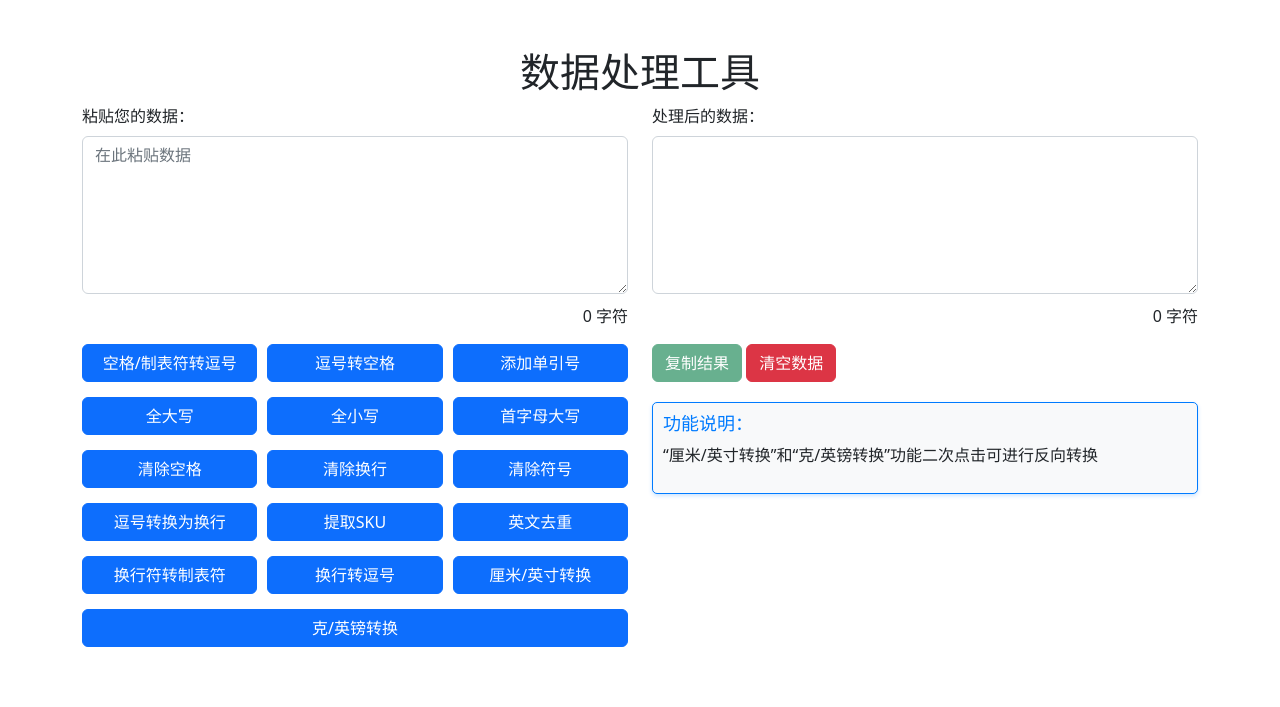
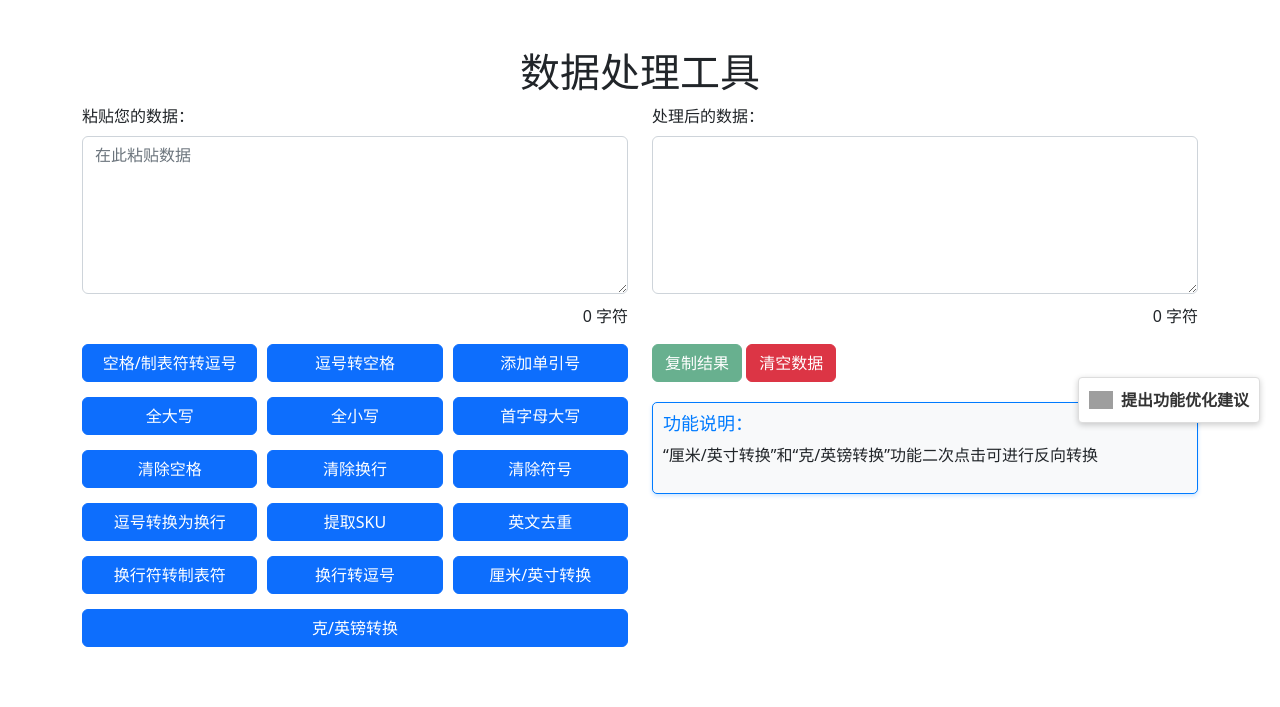
Before and after one commit to carwlyjoe/AI-Dataprocessing, a plain HTML site: page index.html in a window 1280 px wide. Shown: the top 707 px of the page. Drawn offline with nearby package versions, Linux system fonts and the light colour scheme; grey boxes are pictures that could not be loaded.

Commit message:
Update index.html

```diff
--- a/index.html
+++ b/index.html
@@ -75,6 +75,33 @@
     line-height: 1.5; /* 行高 */
   }
 
+
+  .github-issues-link {
+    position: fixed;
+    top: 50%; /* 或者您想要的任何位置 */
+    right: 20px; /* 根据页面布局调整 */
+    transform: translateY(-50%);
+    background: #fff; /* 为了更好的可见性 */
+    border: 1px solid #ddd;
+    border-radius: 4px;
+    padding: 10px;
+    box-shadow: 0 2px 6px rgba(0,0,0,0.2);
+    z-index: 1000; /* 确保它在页面其他内容上方 */
+  }
+
+  .github-issues-link a {
+    text-decoration: none;
+    color: #333;
+    font-weight: bold;
+    display: flex;
+    align-items: center;
+    gap: 8px;
+  }
+
+  .github-issues-link img {
+    width: 24px; /* 图标大小 */
+    height: auto;
+  }
 
 </style>
 </head>
@@ -578,3 +605,10 @@ function escapeRegExp(string) {
 
   // You may want to include a function similar to copyOutput for the copy success message...
 </script>
+<body>
+<div class="github-issues-link">
+  <a href="https://github.com/carwlyjoe/carwlyjoe/issues" target="_blank" title="提建议">
+    <img src="https://github.githubassets.com/images/modules/logos_page/GitHub-Mark.png" alt="GitHub Issues" />
+    提出功能优化建议
+  </a>
+</div>
```
